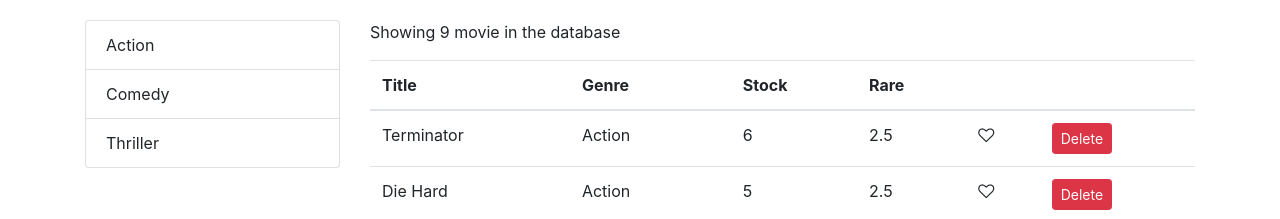
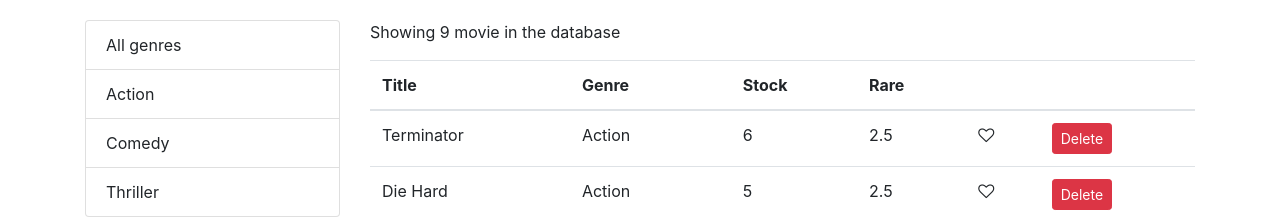
Before and after one commit to Mpinan/ReactProject, a React (Create React App) app in the folder vidly/: page / in a window 1280 px wide. Shown: the top 219 px of the page. Built offline with nearby package versions, Linux system fonts and the light colour scheme.

Commit message:
Added all genres

```diff
--- a/vidly/src/component/movies.jsx
+++ b/vidly/src/component/movies.jsx
@@ -15,7 +15,9 @@
   };
 
   componentDidMount() {
-    this.setState({ movies: getMovies(), genres: getGenres() });
+    const genres = [{ name: "All genres" }, ...getGenres()];
+
+    this.setState({ movies: getMovies(), genres });
   }
 
   handleDelete = movie => {
@@ -38,7 +40,7 @@
   };
 
   handleGenreSelect = genre => {
-    this.setState({ selectedGenre: genre });
+    this.setState({ selectedGenre: genre, currentPage: 1 });
   };
 
   render() {
@@ -51,9 +53,10 @@
     } = this.state;
     if (count === 0) return <p>No movies in the database</p>;
 
-    const filtered = selectedGenre
-      ? allMovies.filter(m => m.genre._id === selectedGenre._id)
-      : allMovies;
+    const filtered =
+      selectedGenre && selectedGenre._id
+        ? allMovies.filter(m => m.genre._id === selectedGenre._id)
+        : allMovies;
 
     const movies = paginate(filtered, currentPage, pageSize);
 
```
